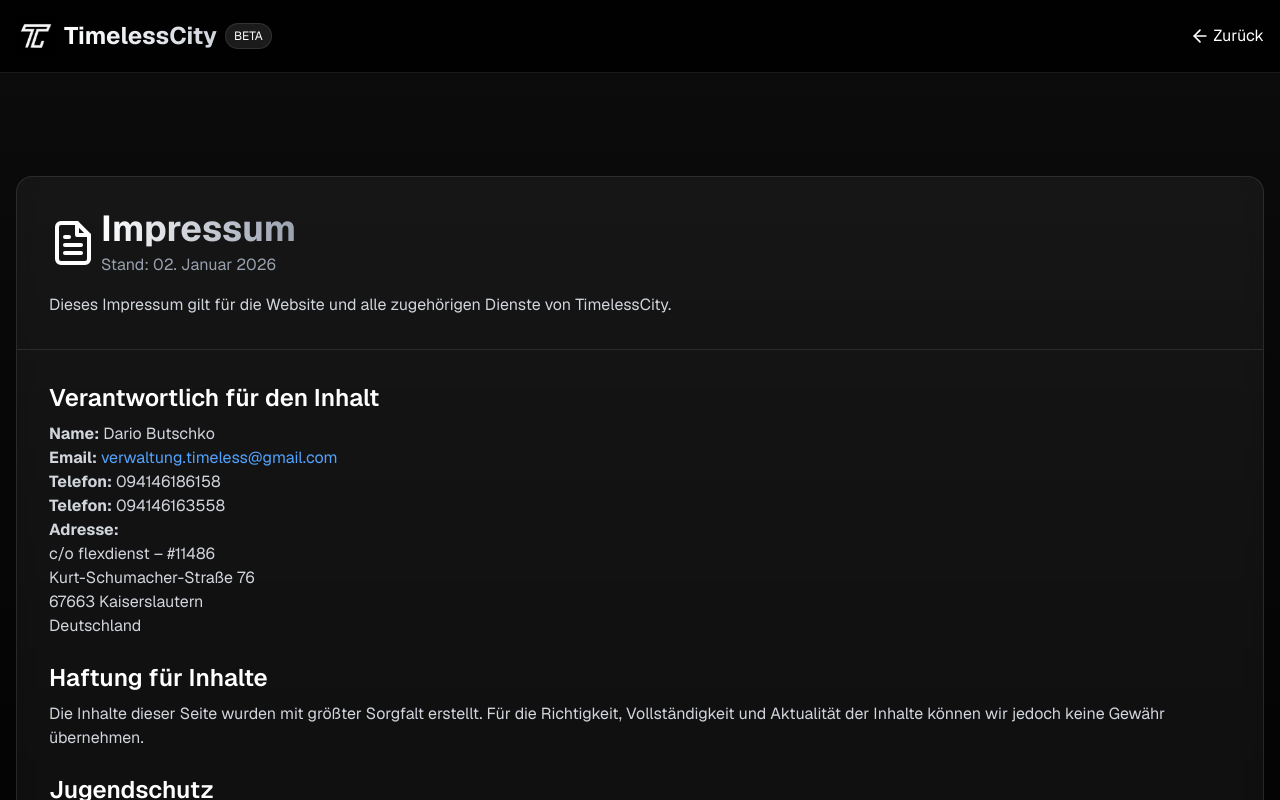
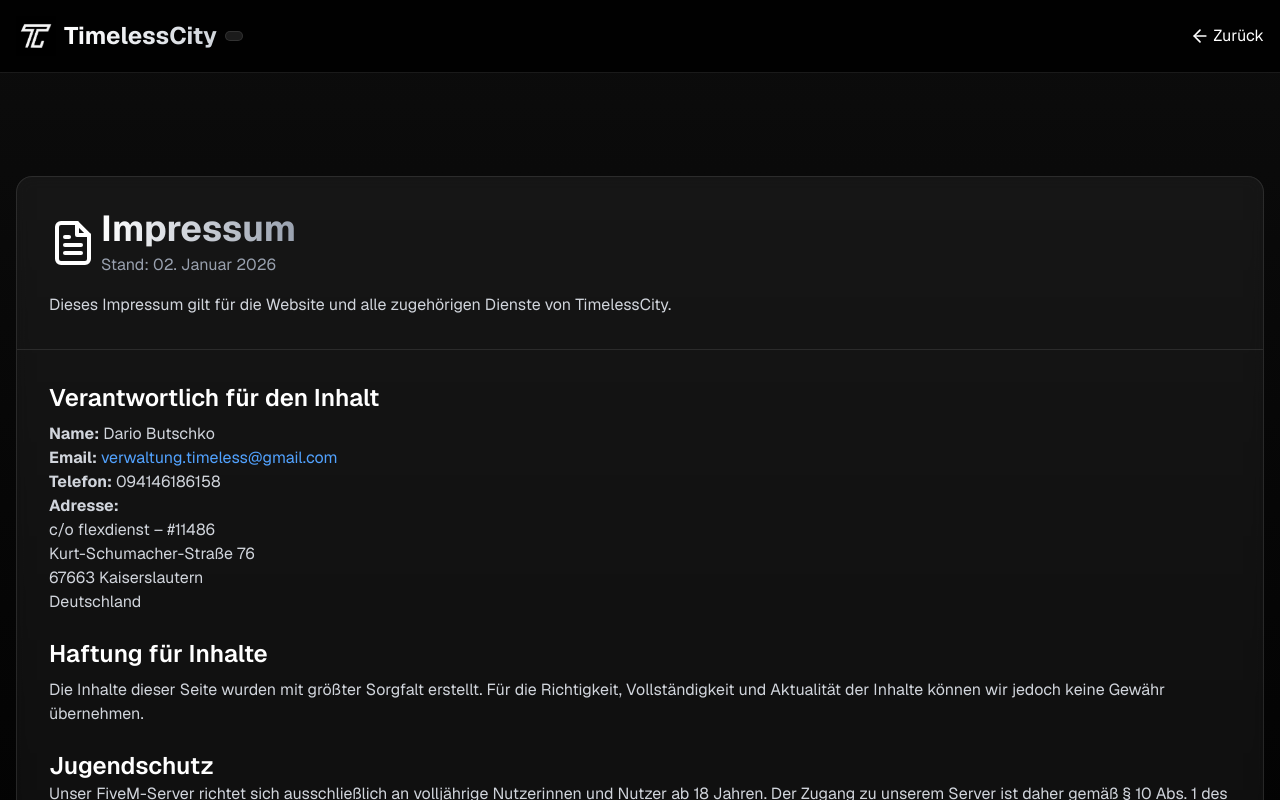
Before and after one commit to timeless-city/tc-website, a Next.js app: page /impressum in a window 1280 px wide. Shown: the top 800 px of the page. Built offline with nearby package versions, Linux system fonts and the light colour scheme.

Commit message:
Beta, Telefon 2
Beta Auskommentiert da wir keine Beta mehr sind

Telefon 2 Rausgenommen

```diff
--- a/app/agb/page.tsx
+++ b/app/agb/page.tsx
@@ -26,7 +26,7 @@
                 TimelessCity
               </span>
               <span className="px-2 py-1 text-xs bg-white/10 rounded-full border border-white/10">
-                BETA
+               {/*BETA*/}
               </span>
             </div>
           </Link>
--- a/app/impressum/page.tsx
+++ b/app/impressum/page.tsx
@@ -26,7 +26,7 @@
                 TimelessCity
               </span>
               <span className="px-2 py-1 text-xs bg-white/10 rounded-full border border-white/10">
-                BETA
+              {/*BETA*/}
               </span>
             </div>
           </Link>
@@ -70,7 +70,6 @@
                   <strong>Name:</strong> Dario Butschko <br />
                   <strong>Email:</strong> <Link href="mailto:verwaltung.timeless@gmail.com" className="text-blue-400 hover:text-blue-300">verwaltung.timeless@gmail.com</Link> <br />
                   <strong>Telefon:</strong> 094146186158 <br />
-                  <strong>Telefon:</strong> 094146163558<br />
                   <strong>Adresse:</strong> <br />
                     c/o flexdienst – #11486 <br />
                     Kurt-Schumacher-Straße 76 <br />
```
